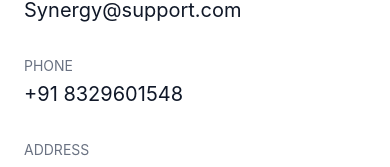
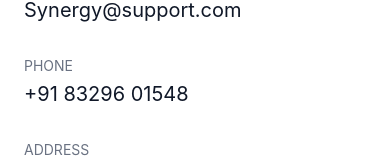
Before and after one commit to dinosourisme/Synergyvikingv1, a React (Vite) app in the folder Synergy viking/: page /contact in a window 390 px wide. Shown: the part 400-567 px from the top of the page. Built offline with nearby package versions, Linux system fonts and the light colour scheme.

Commit message:
Fix phone number

```diff
--- a/Synergy viking/src/pages/contactpage/contactpage.jsx
+++ b/Synergy viking/src/pages/contactpage/contactpage.jsx
@@ -142,7 +142,7 @@
 
                 <div>
                   <p className="text-sm text-gray-500 uppercase mb-1">PHONE</p>
-                  <p className="text-xl md:text-2xl text-gray-900">+91 8329601548</p>
+                  <p className="text-xl md:text-2xl text-gray-900">+91 83296 01548</p>
                 </div>
 
                 <div>
```
